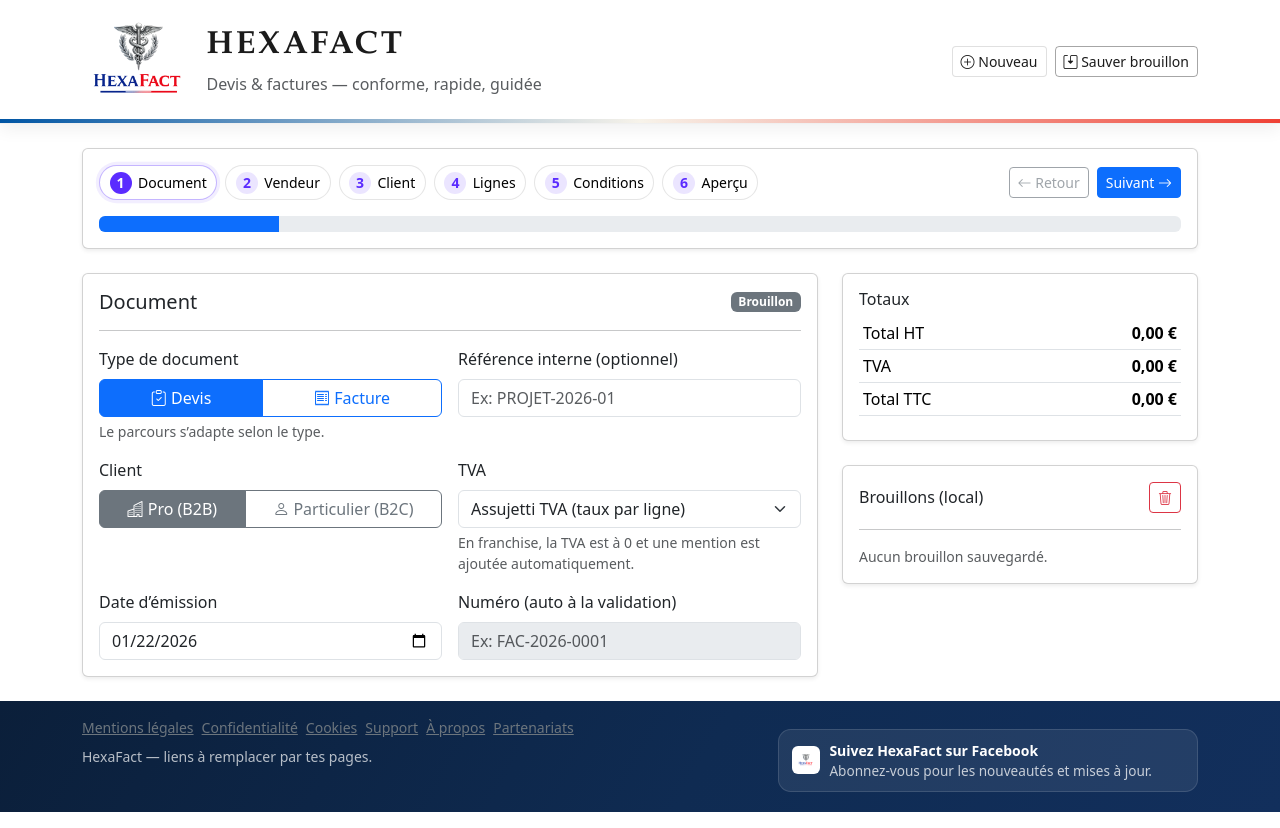
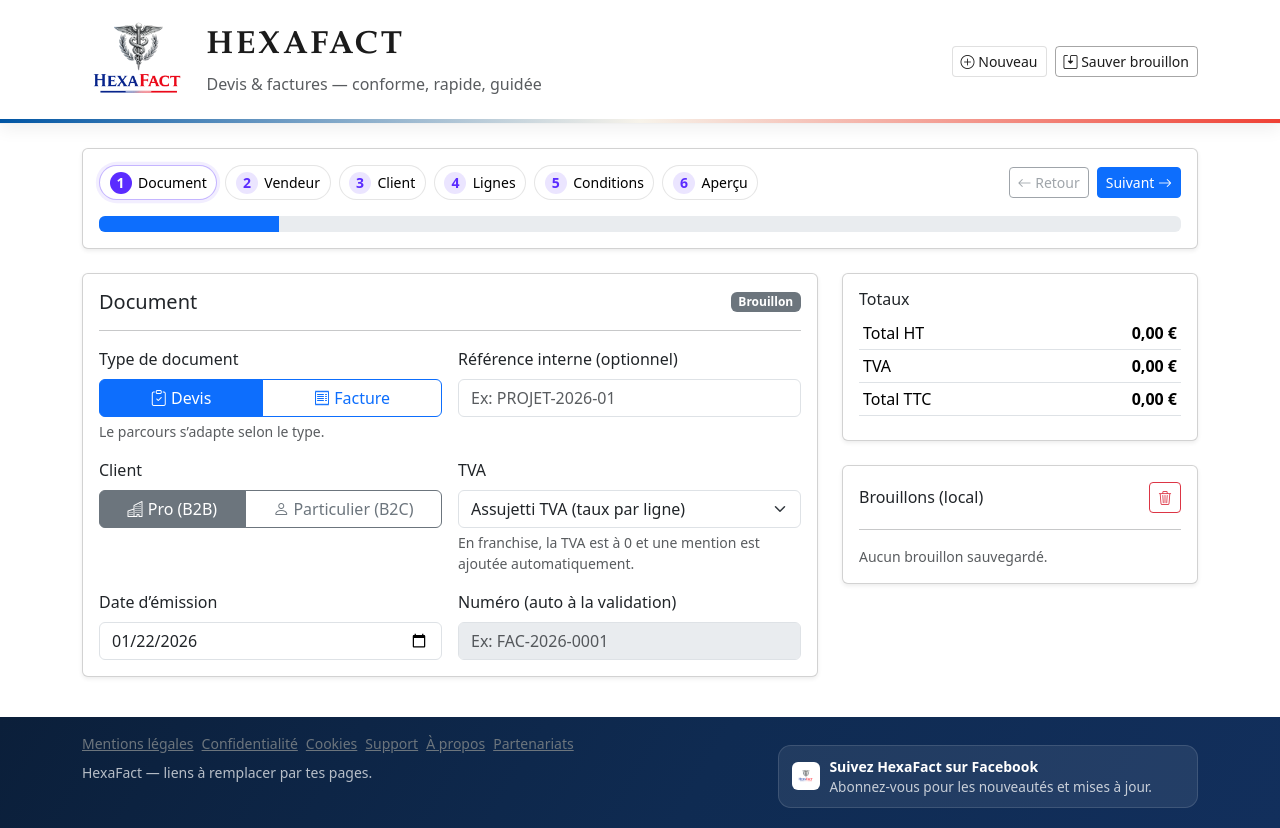
Before and after one commit to DjennadRany/factureDevis, a plain HTML site: page index.html in a window 1280 px wide. Drawn offline with nearby package versions, Linux system fonts and the light colour scheme.

Commit message:
Stabilize footer layout

```diff
--- a/CSS/style.css
+++ b/CSS/style.css
@@ -1,6 +1,21 @@
 :root{
   --brand1:#5b2cff;
   --brand2:#d5004d;
+}
+
+html, body{
+  height: 100%;
+}
+body{
+  display: flex;
+  flex-direction: column;
+  min-height: 100vh;
+}
+main{
+  flex: 1 0 auto;
+}
+footer.site-footer{
+  flex-shrink: 0;
 }
 
 .app-header{
```
